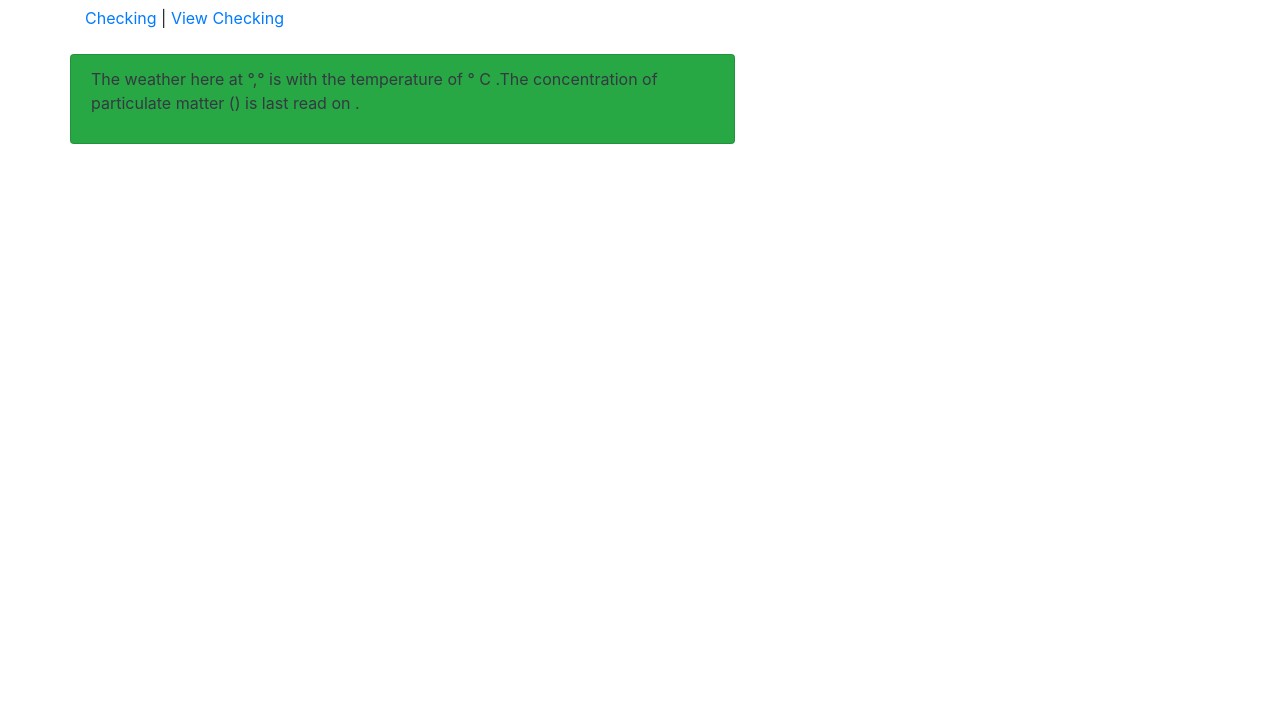
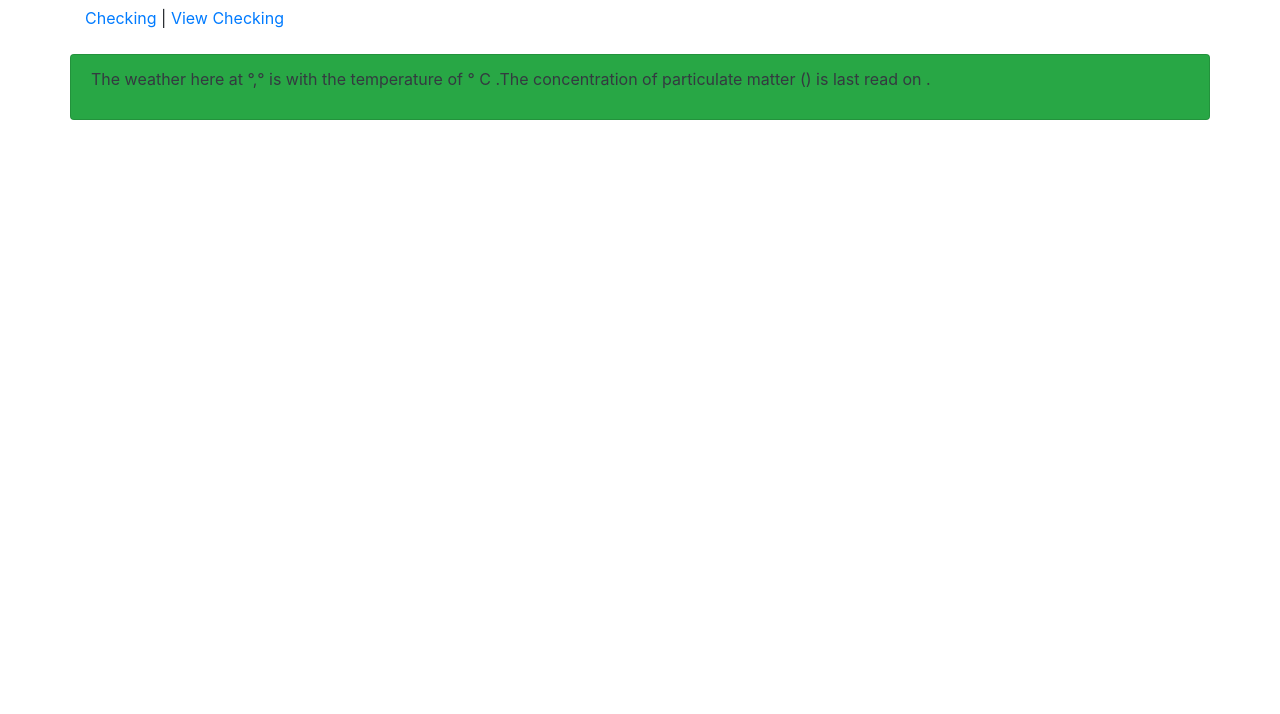
Before and after one commit to demhaq/weather_api, a website: page public/index.html in a window 1280 px wide. Shown: the part 86-800 px from the top of the page. Drawn offline with nearby package versions, Linux system fonts and the light colour scheme.

Commit message:
changin div size for small devices

```diff
--- a/public/index.html
+++ b/public/index.html
@@ -14,7 +14,7 @@
     </div>
 
 	<div class="row mb-4  text-dark">
-		<div class="col-7 list-group-item bg-success mt-4">
+		<div class="col-7 col-sm-12 list-group-item bg-success mt-4">
 			  <p>
 			  		The weather here at <span id="latitude"></span>&deg,<span id="longitude"></span>&deg is
 			   <span id="summary"></span> with the temperature of
```
